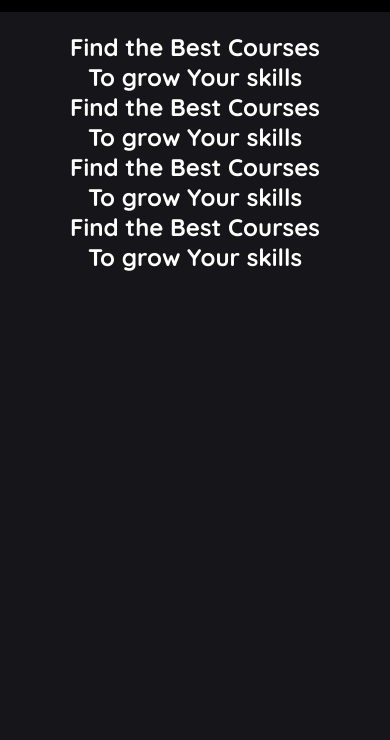
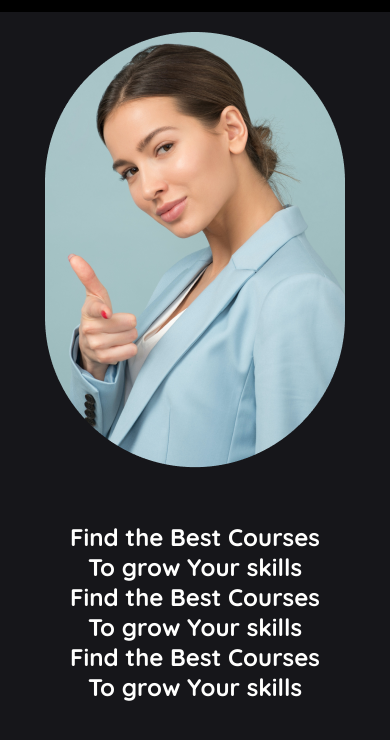
Before and after one commit to Rachmannh/e-learning, a plain HTML site: page index.html in a window 390 px wide. Shown: the part 48-788 px from the top of the page. Drawn offline with Linux system fonts and the light colour scheme.

Commit message:
mengubah hero section

```diff
--- a/assets/css/style.css
+++ b/assets/css/style.css
@@ -163,11 +163,12 @@ nav ul li a:hover {
 @media screen and (max-width: 576px) {
   .hero-container {
     display: flex;
-    flex-direction: column;
+    flex-direction: column-reverse;
     justify-content: center;
     text-align: center;
     align-items: center;
     padding: 20px 0;
+    gap: 50px;
   }
 }
 
--- a/index.html
+++ b/index.html
@@ -50,10 +50,11 @@
           </h1>
         </div>
         <div class="hero-right">
-          <h1>
-            Find the Best <span>Courses</span> <br />
-            To <span>grow</span> Your skills
-          </h1>
+          <img
+            src="./assets/img/hero-img.png"
+            alt="Hero Image"
+            title="Hero Image"
+            loading="lazy" />
         </div>
       </div>
     </section>
```
Also changed, not shown: assets/img/hero-img.png (added).
